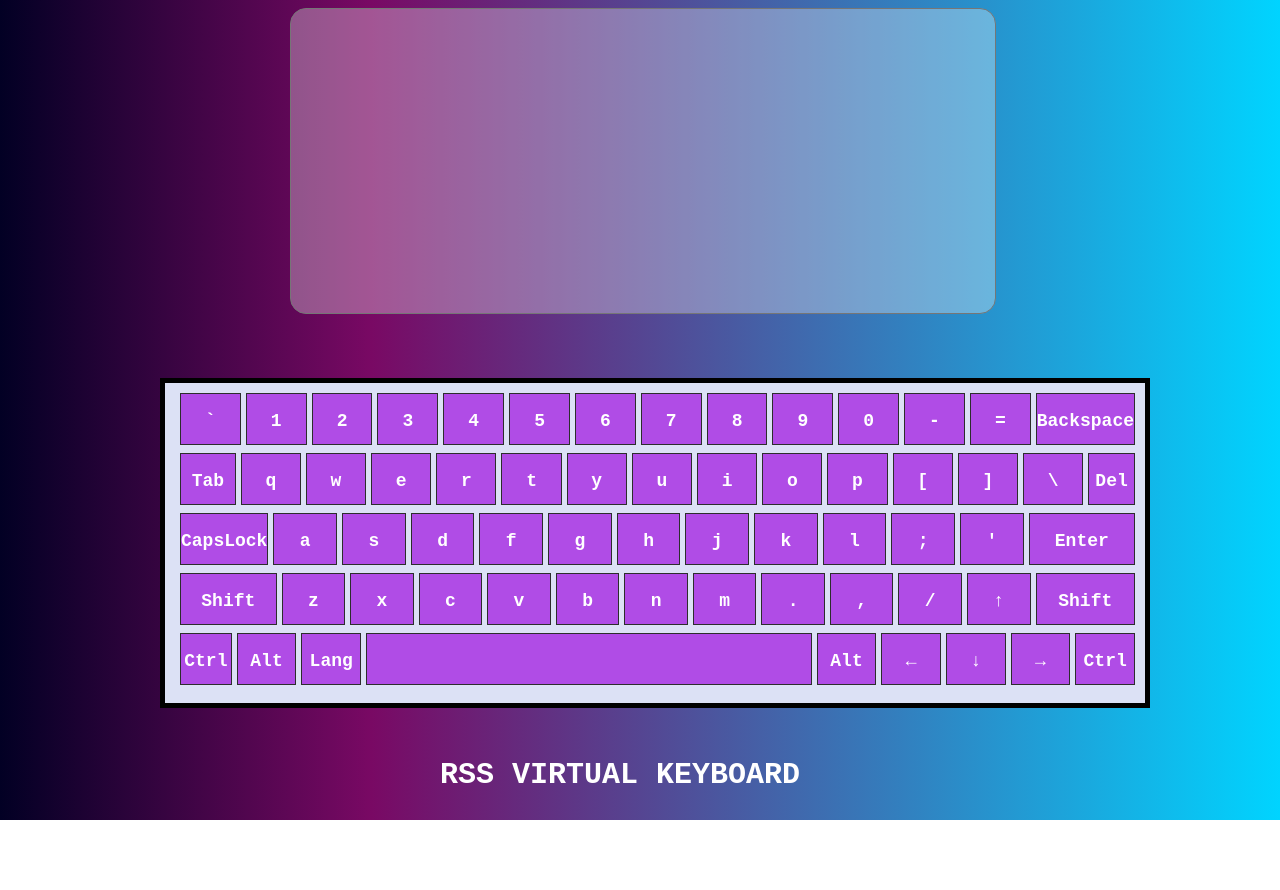
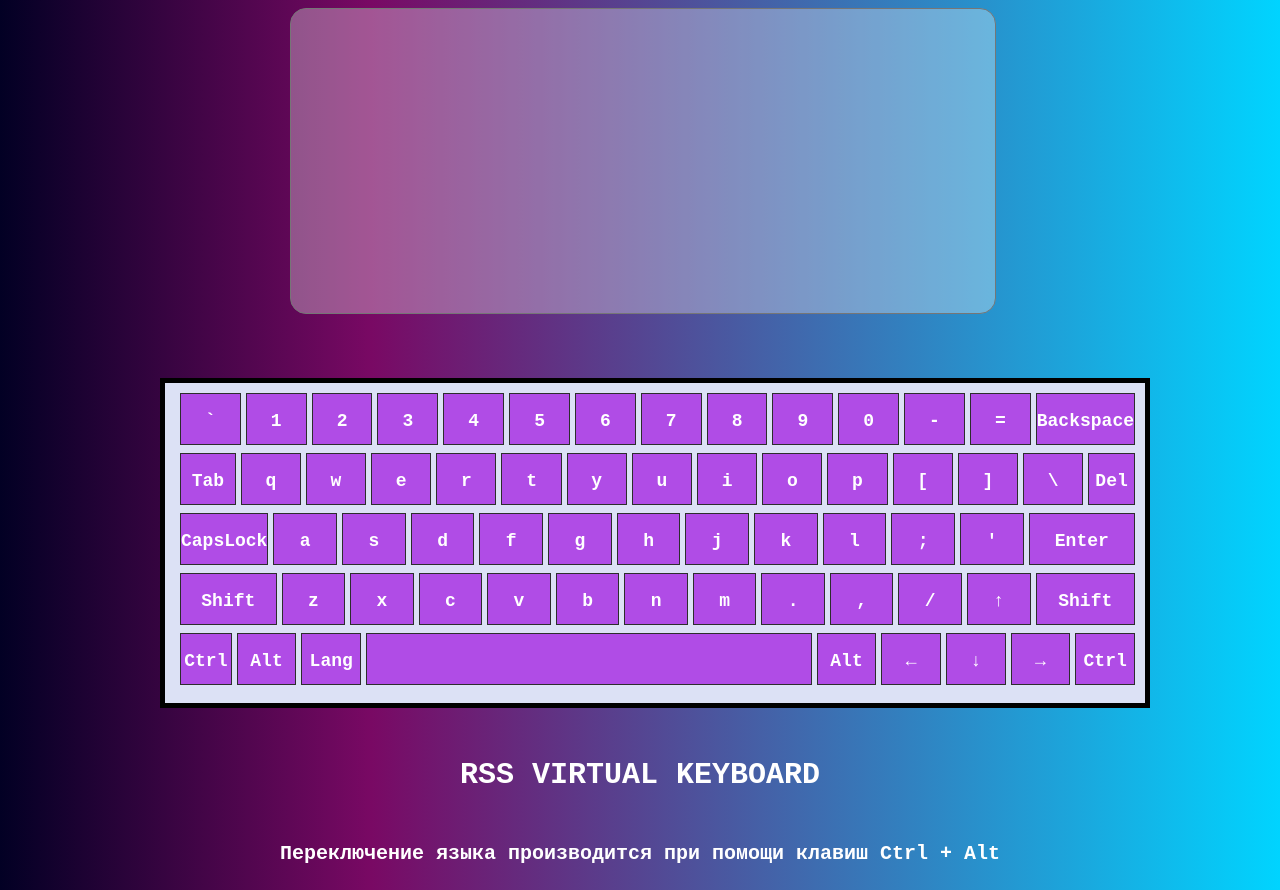
Before and after one commit to NazarSianko/virtual-keyboard, a website: page src/index.html in a window 1280 px wide. Before the commit the page ends 820 px from the top, so only its background shows below. Drawn offline with Linux system fonts and the light colour scheme.

Commit message:
fix: fix issues

```diff
--- a/src/index.js
+++ b/src/index.js
@@ -80,6 +80,8 @@ const container = document.createElement('div');
 const textArea = document.createElement('textarea');
 const keyboard = document.createElement('div');
 const title = document.createElement('h1');
+const subTitle = document.createElement('h2');
+subTitle.innerHTML = 'Переключение языка производится при помощи клавиш Ctrl + Alt';
 title.innerHTML = 'RSS VIRTUAL KEYBOARD';
 textArea.classList.add('textArea');
 keyboard.classList.add('keyboard');
@@ -89,6 +91,7 @@ container.append(textArea);
 container.append(keyboard);
 document.body.append(container);
 container.append(title);
+container.append(subTitle);
 textArea.setAttribute('readonly', 'readonly');
 function active(elem) {
   elem.classList.add('active');
@@ -129,10 +132,8 @@ function switchLanguage() {
   });
   if (lang === 'rus') {
     lang = 'eng';
-    localStorage.setItem('lang', lang);
   } else {
     lang = 'rus';
-    localStorage.setItem('lang', lang);
   }
 
   const secondLang = keyboard.querySelectorAll(`div > .${lang}`);
@@ -140,7 +141,6 @@ function switchLanguage() {
     secondLang[i].classList.toggle('hidden');
     secondLang[i].querySelectorAll('span')[0].classList.toggle('hidden');
   });
-
 }
 
 function upperCase() {
@@ -255,10 +255,8 @@ keyboard.addEventListener('mousedown', (e) => {
       active(key);
       if (lang === 'rus') {
         lang = 'eng';
-        localStorage.setItem('lang', lang);
       } else {
         lang = 'rus';
-        localStorage.setItem('lang', lang);
       }
       switchLanguage();
 
--- a/src/style.scss
+++ b/src/style.scss
@@ -112,7 +112,14 @@ body{
    h1 {
      color:white;
      font-size: 30px;
-     margin-left:280px;
+     margin-left:300px;
      margin-top:50px;
      font-family: 'Courier New', Courier, monospace;
    }
+  h2 {
+    color:white;
+     font-size: 20px;
+     margin-left:120px;
+     margin-top:50px;
+     font-family: 'Courier New', Courier, monospace;
+  }
```
Also changed, not shown: package.json (line endings or trailing spaces), src/style.css.
